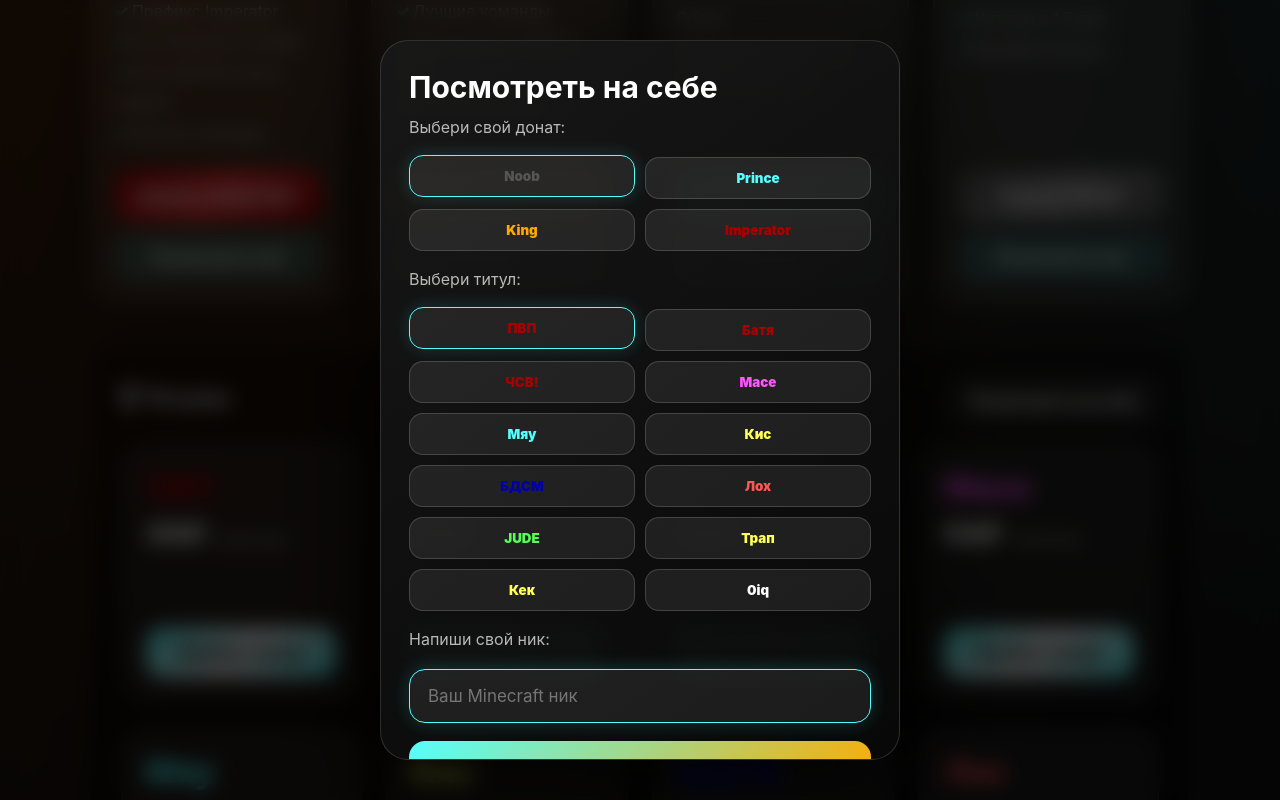
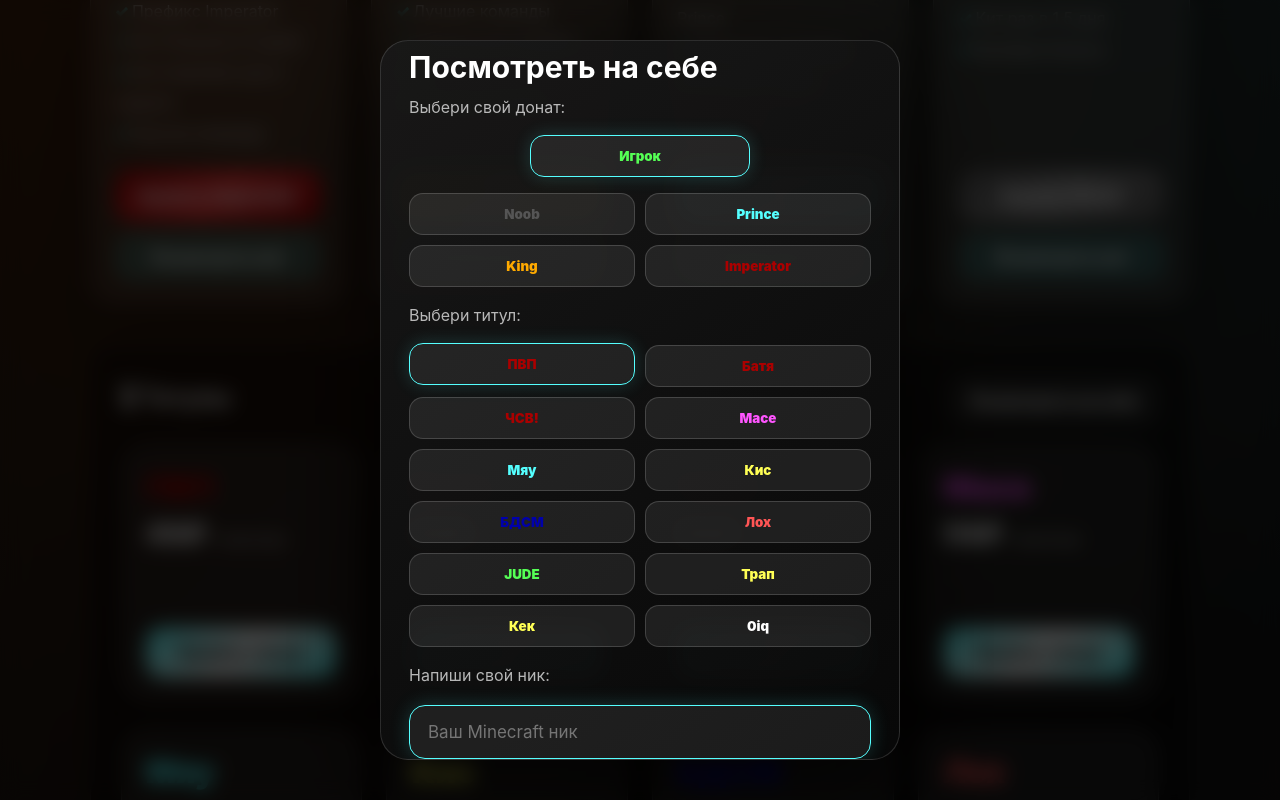
Before and after one commit to KudusSMP/kudussmp.su, a website: page index.html in a window 1280 px wide. Both pictures are taken after a click on the button "Посмотреть на себе". Shown: the part 1050-1850 px from the top of the page. Drawn offline with Linux system fonts and the light colour scheme.

Commit message:
Update index.html

```diff
--- a/index.html
+++ b/index.html
@@ -208,6 +208,13 @@ footer { padding:32px 7vw; background:#060606; color:rgba(255,255,255,.55); text
   justify-content:flex-start;
 }
 
+
+.preview-player-green{
+  color:#55FF55;
+  font-weight:900;
+}
+
+.mc-player{color:#55FF55;font-weight:900;}
 </style>
 </head>
 <body>
@@ -474,6 +481,11 @@ footer { padding:32px 7vw; background:#060606; color:rgba(255,255,255,.55); text
   <div class="buy-modal">
     <h2>Посмотреть на себе</h2>
     <p>Выбери свой донат:</p>
+<div style="display:flex;justify-content:center;margin:10px 0 14px 0;">
+  <button class="rank-choice player-choice active" onclick="selectPreviewRank('PLAYER')" style="min-width:220px;color:#55FF55;">
+    Игрок
+  </button>
+</div>
 
     <div class="rank-choice-row">
       <button class="rank-choice mc-noob" onclick="selectPreviewRank('NOOB')">Noob</button>
@@ -642,10 +654,11 @@ document.getElementById('socialModal').addEventListener('click', function(event)
 
 
 let selectedPreviewSuffix = '';
-let selectedPreviewRank = 'NOOB';
+let selectedPreviewRank = 'PLAYER';
 let selectedPreviewSuffixClass = 'suffix-darkred';
 
 const previewRanks = {
+  PLAYER: { text: 'Игрок', className: 'mc-player' },
   NOOB: { text: 'Noob', className: 'mc-noob' },
   PRINCE: { text: 'Prince', className: 'mc-prince' },
   KING: { text: 'King', className: 'mc-king' },
@@ -655,7 +668,7 @@ const previewRanks = {
 function openTitlePreview() {
   selectedPreviewSuffix = 'ПВП';
   selectedPreviewSuffixClass = 'suffix-darkred';
-  selectedPreviewRank = 'NOOB';
+  selectedPreviewRank = 'PLAYER';
   document.getElementById('previewNick').value = '';
   document.getElementById('previewResult').textContent = 'Здесь появится пример';
   document.getElementById('titlePreviewModal').classList.add('active');
@@ -678,18 +691,24 @@ function updatePreviewRankButtons() {
     button.classList.remove('active');
   });
 
-  const buttons = document.querySelectorAll('.rank-choice');
+  if (selectedPreviewRank === 'PLAYER') {
+    const playerButton = document.querySelector('.player-choice');
+    if (playerButton) playerButton.classList.add('active');
+    return;
+  }
+
+  const rankButtons = document.querySelectorAll('.rank-choice-row .rank-choice');
   const order = ['NOOB', 'PRINCE', 'KING', 'IMPERATOR'];
   const index = order.indexOf(selectedPreviewRank);
 
-  if (buttons[index]) {
-    buttons[index].classList.add('active');
+  if (rankButtons[index]) {
+    rankButtons[index].classList.add('active');
   }
 }
 
 function escapeHtml(text) {
   return text
-    .replaceAll('&', '&amp;')
+    .replaceAll('&', 'mp;')
     .replaceAll('<', '&lt;')
     .replaceAll('>', '&gt;')
     .replaceAll('"', '&quot;')
```
